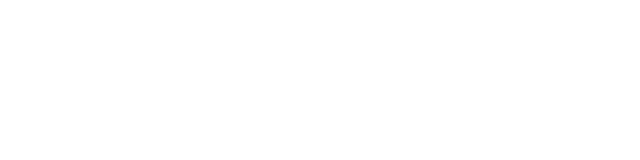
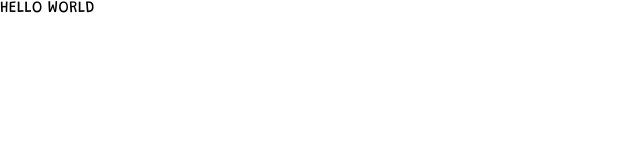
Before and after one commit to Bdair2002/NoteKeeper_FS, a React (Create React App) app: page / in a window 1280 px wide. Shown: the top 160 px of the page, without its empty margins (0-640 px from the left). Built offline with nearby package versions, Linux system fonts and the light colour scheme.

Commit message:
BDA-21 : Added color themes

```diff
--- a/src/App.js
+++ b/src/App.js
@@ -1,9 +1,7 @@
-
-import './App.css';
+import "./App.css";
 
 function App() {
-  return (<div></div>
-  );
+  return <div>HELLO WORLD</div>;
 }
 
 export default App;
--- a/src/index.css
+++ b/src/index.css
@@ -1,6 +1,18 @@
+@import url("https://fonts.googleapis.com/css2?family=Grandstander:ital,wght@0,100..900;1,100..900&family=Inter:ital,opsz,wght@0,14..32,100..900;1,14..32,100..900&display=swap");
 * {
   margin: 0;
   padding: 0;
 }
 body {
+  font-family: "Grandstander", cursive;
+  font-optical-sizing: auto;
+  font-style: normal;
 }
+:root {
+  --white: #fafffd;
+  --black: #342e37;
+  --primary: #1c7c54;
+  --primary-darker: #0a5d3b;
+  --orange: #fa824c;
+  --blue: #3c91e6;
+}
```
